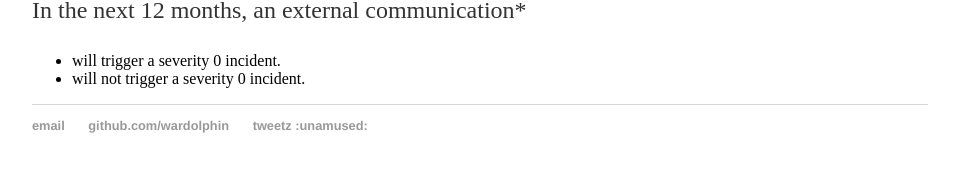
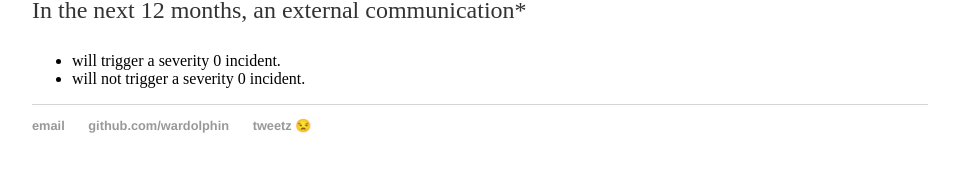
Before and after one commit to wardolphin/wardolphin.github.io, a Jekyll site: the page built from _posts/2019-02-27-Red-Team-Forecasting-Scenarios.md, in a window 1280 px wide and 900 px high, scrolled down 4120 px. Shown: the part 707-879 px from the top of the window, without its empty margins (160-1117 px from the left). Built offline with Jekyll 4.4.1, drawn with Linux system fonts in a browser that asks for light colours; some of the changed lines change nothing that is shown.

Commit message:
Update default.html

```diff
--- a/_layouts/default.html
+++ b/_layouts/default.html
@@ -23,7 +23,7 @@
 	    		<ul>
 	        		<li><a href="mailto:me@wardolphin.party">email</a></li>
 	        		<li><a href="https://github.com/wardolphin">github.com/wardolphin</a></li>
-				<li><a href="https://twitter.com/briannajoym">tweetz :unamused:</a></li>
+				<li><a href="https://twitter.com/briannajoym">tweetz 😒</a></li>
 				</ul>
 			</footer>
 		</body>
```
